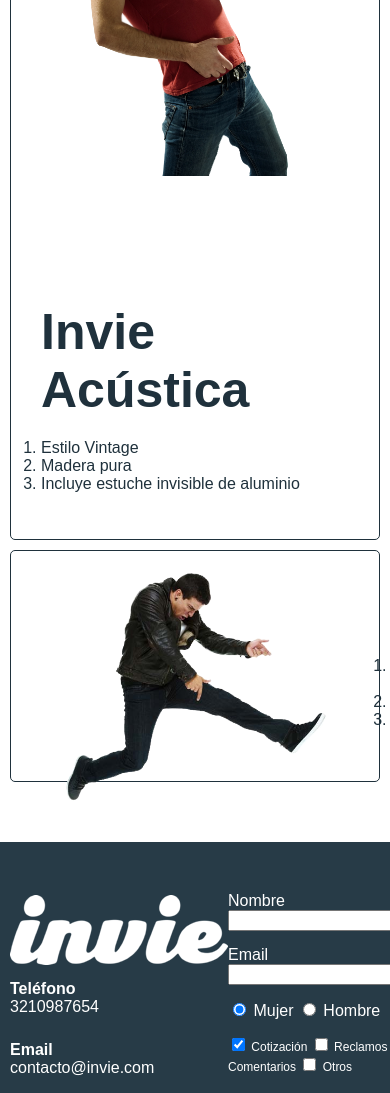
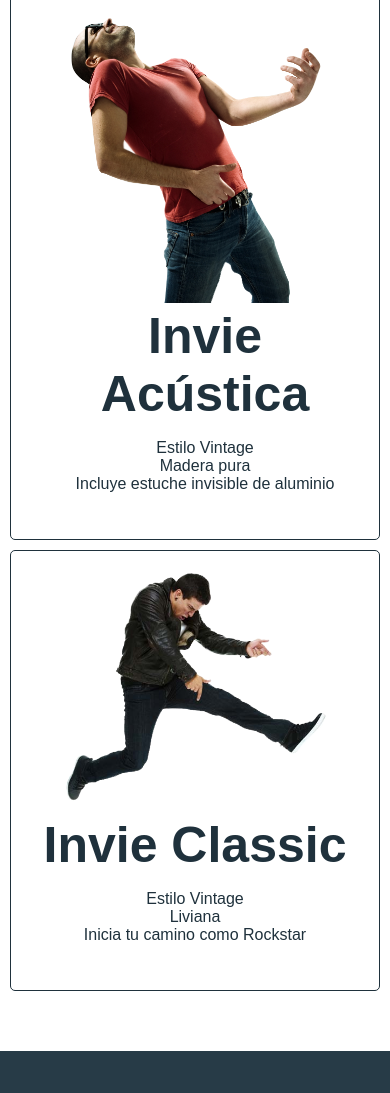
Before and after one commit to yomar-dev/invie, a plain HTML site: page index.html in a window 390 px wide. Shown: the part 560-1653 px from the top of the page. Drawn offline with Linux system fonts and the light colour scheme; a web font is replaced by a local one.

Commit message:
Se adaptó nuestro contenedor de las guitarras para tablets de 768x1024 y el footer se dejo igual porque se ve bien

```diff
--- a/css/style.css
+++ b/css/style.css
@@ -260,4 +260,33 @@
 		margin-bottom: 30px;
 	}
 	/*Fin Portada*/
+
+
+	/*Guitarras*/
+	.guitarras{
+		text-align: center;
+	}
+
+	.izquierda, .derecha{
+		float: none;
+		position: static;
+	}
+
+	.title-b{
+		margin: 0;
+	}
+
+	.guitarra li{
+		list-style: none;
+	}
+
+	.guitarra.b{
+		height: auto;
+	}
+
+	.contenedor-guitarra-b{
+		position: static;
+		margin: 0;
+	}
+	/*Fin Guitarras*/
 }
```
